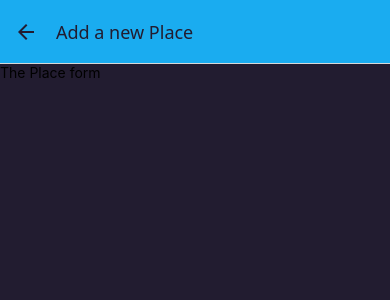
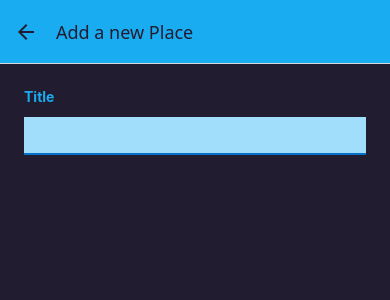
Before and after one commit to W-P-N/Places, a React Native app: screen /AddPlace in a window 390 px wide. Shown: the top 300 px of the page. Built offline with nearby package versions, Linux system fonts and the light colour scheme.

Commit message:
Add place form title input

```diff
--- a/componenets/places/PlaceForm.js
+++ b/componenets/places/PlaceForm.js
@@ -1,11 +1,40 @@
-import { Text, View } from "react-native";
+import { useState } from "react";
+import { ScrollView, StyleSheet, Text, TextInput, View } from "react-native";
+import { Colors } from "../../constants/Colors";
 
 export default function PlaceForm() {
+    const [enteredTitle, setEnteredTitle] = useState();
+
+    function changeTitleHandler(enteredText) {
+        setEnteredTitle(enteredText);
+    };
     return (
-        <View>
-            <Text>
-                The Place form
-            </Text>
-        </View>
+        <ScrollView style={styles.form}>
+            <View>
+                <Text style={styles.label}>Title</Text>
+                <TextInput style={styles.input} onChangeText={changeTitleHandler} value={enteredTitle}/>
+            </View>
+        </ScrollView>
     );
 };
+
+const styles = StyleSheet.create({
+    form: {
+        flex: 1,
+        padding: 24
+    },
+    label: {
+        fontWeight: 'bold',
+        marginBottom: 4,
+        color: Colors.primary500
+    },
+    input: {
+        marginVertical: 8,
+        paddingHorizontal: 4,
+        paddingVertical: 8,
+        fontSize: 16,
+        borderBottomColor: Colors.primary700,
+        borderBottomWidth: 2,
+        backgroundColor: Colors.primary100
+    }
+});
```
